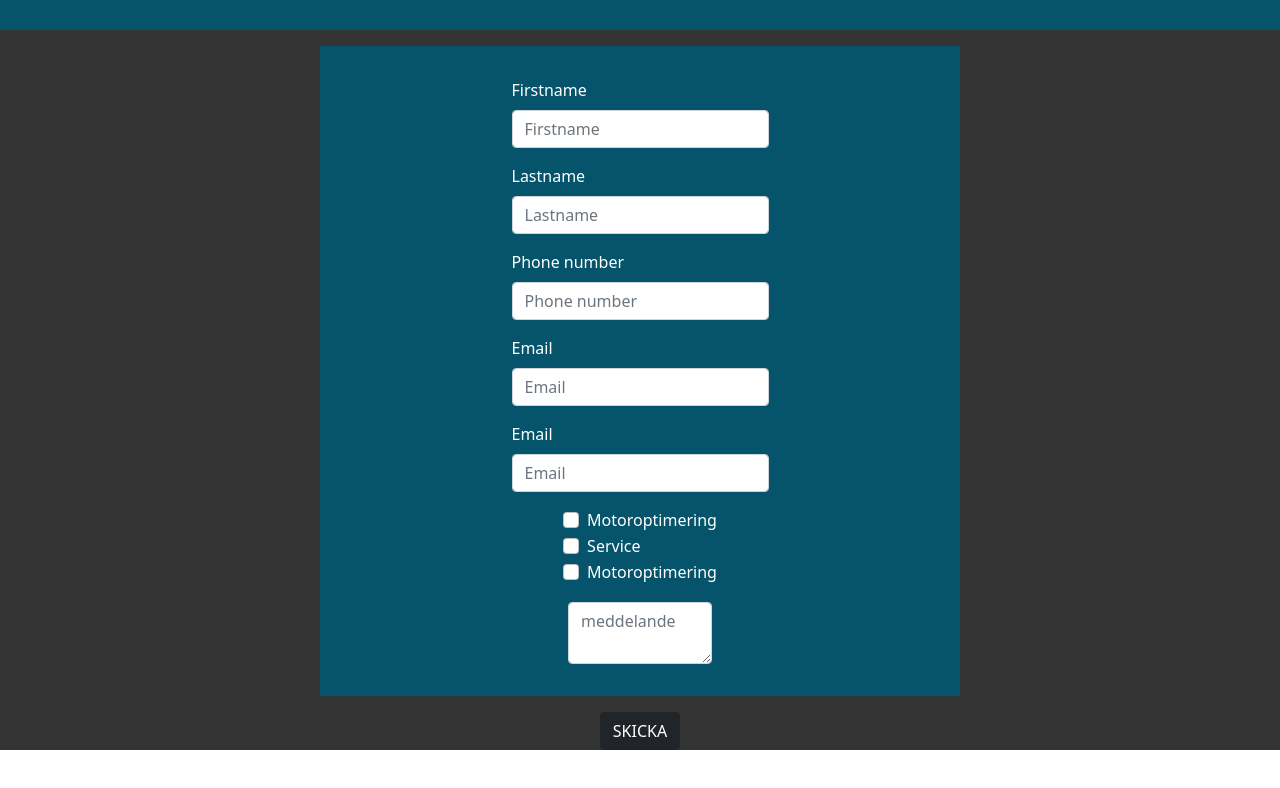
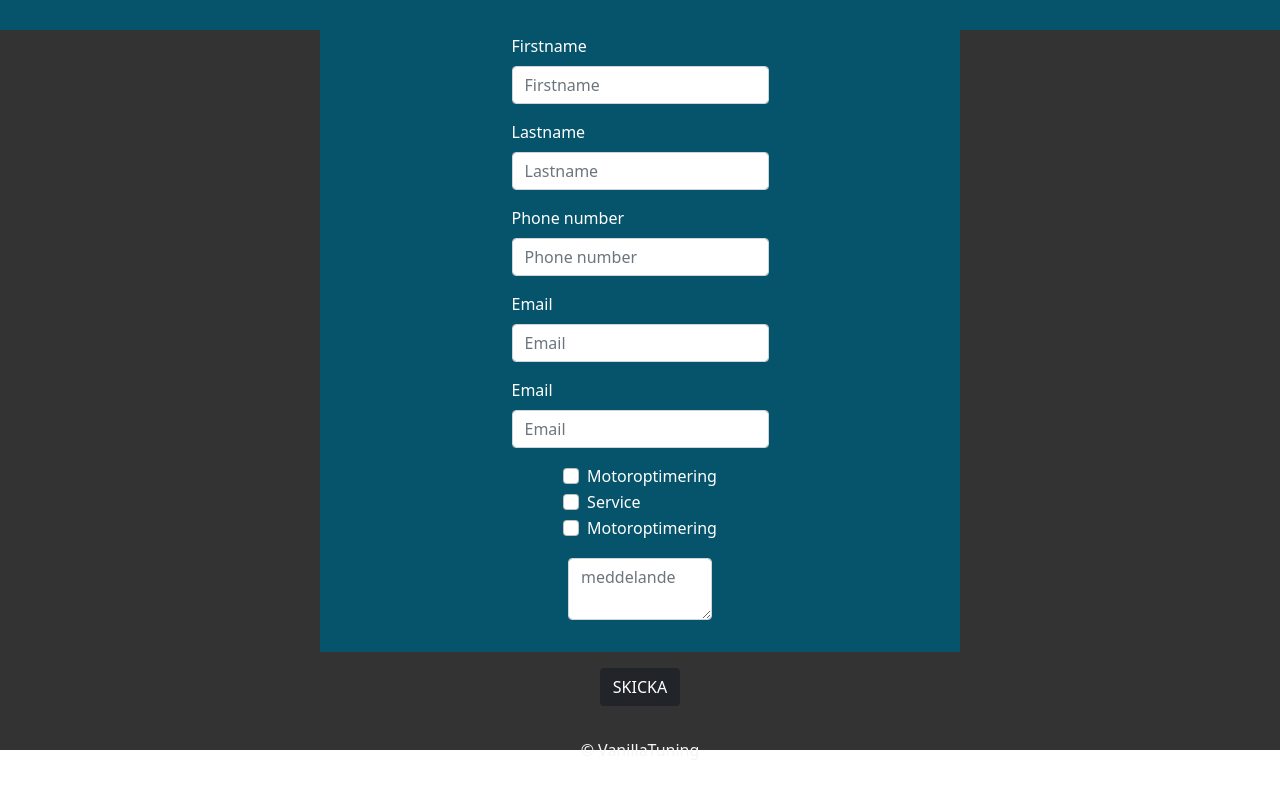
Before and after one commit to Jannie87/vanilla_web, a React (Create React App) app: page / in a window 1280 px wide. Shown: the part 1228-2016 px from the top of the page. Before the commit the page ends 1978 px from the top, so only its background shows below. Built offline with nearby package versions, Linux system fonts and the light colour scheme.

Commit message:
added copyrights

```diff
--- a/src/components/Footer.tsx
+++ b/src/components/Footer.tsx
@@ -78,6 +78,13 @@ function Footer() {
         </InputGroup>
       </div>
       <Button variant="dark">SKICKA</Button>
+      <div
+        style={{
+          padding: "2rem",
+        }}
+      >
+        <span style={{ color: "whitesmoke" }}>© VanillaTuning </span>
+      </div>
     </div>
   );
 }
```
